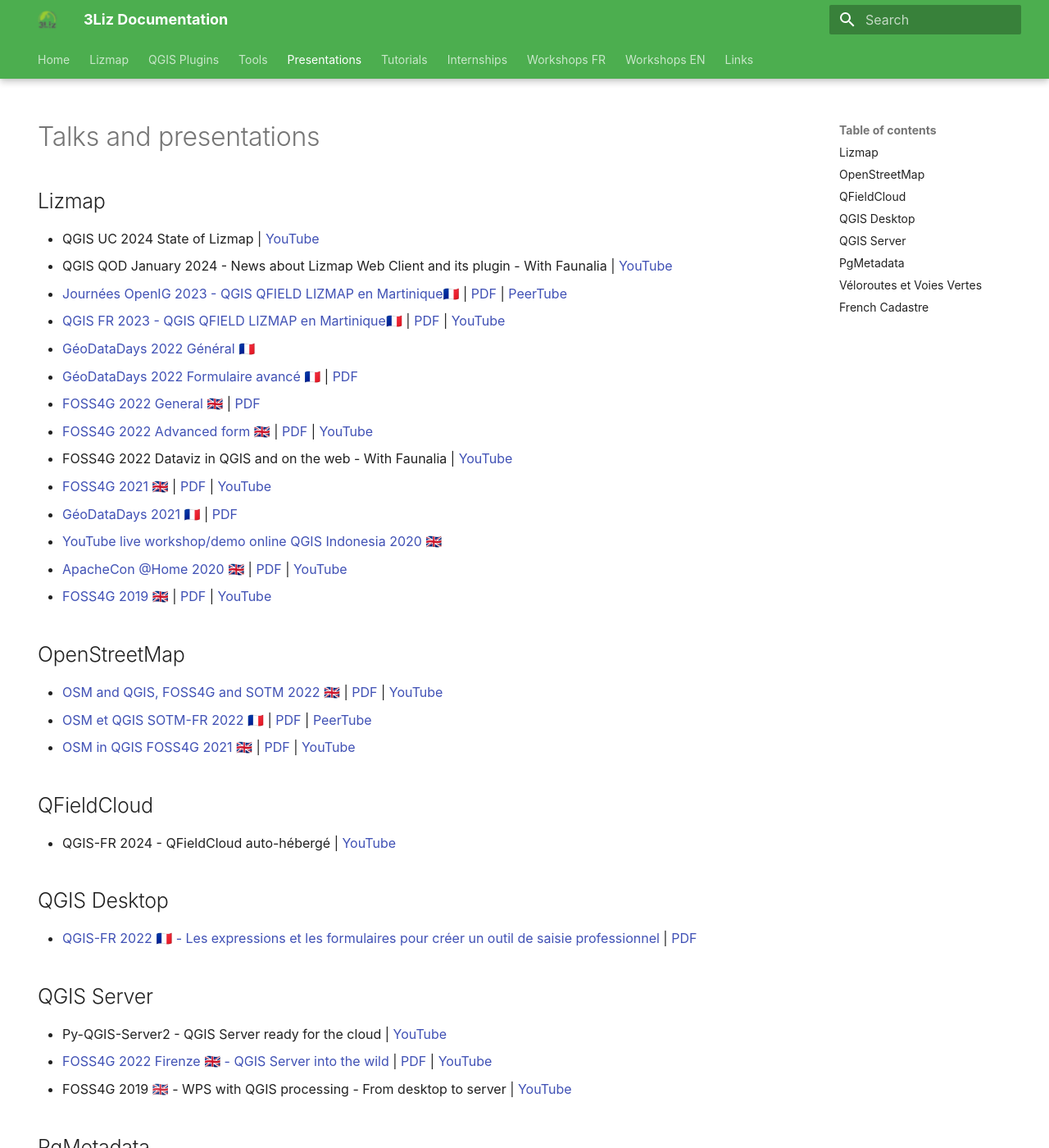
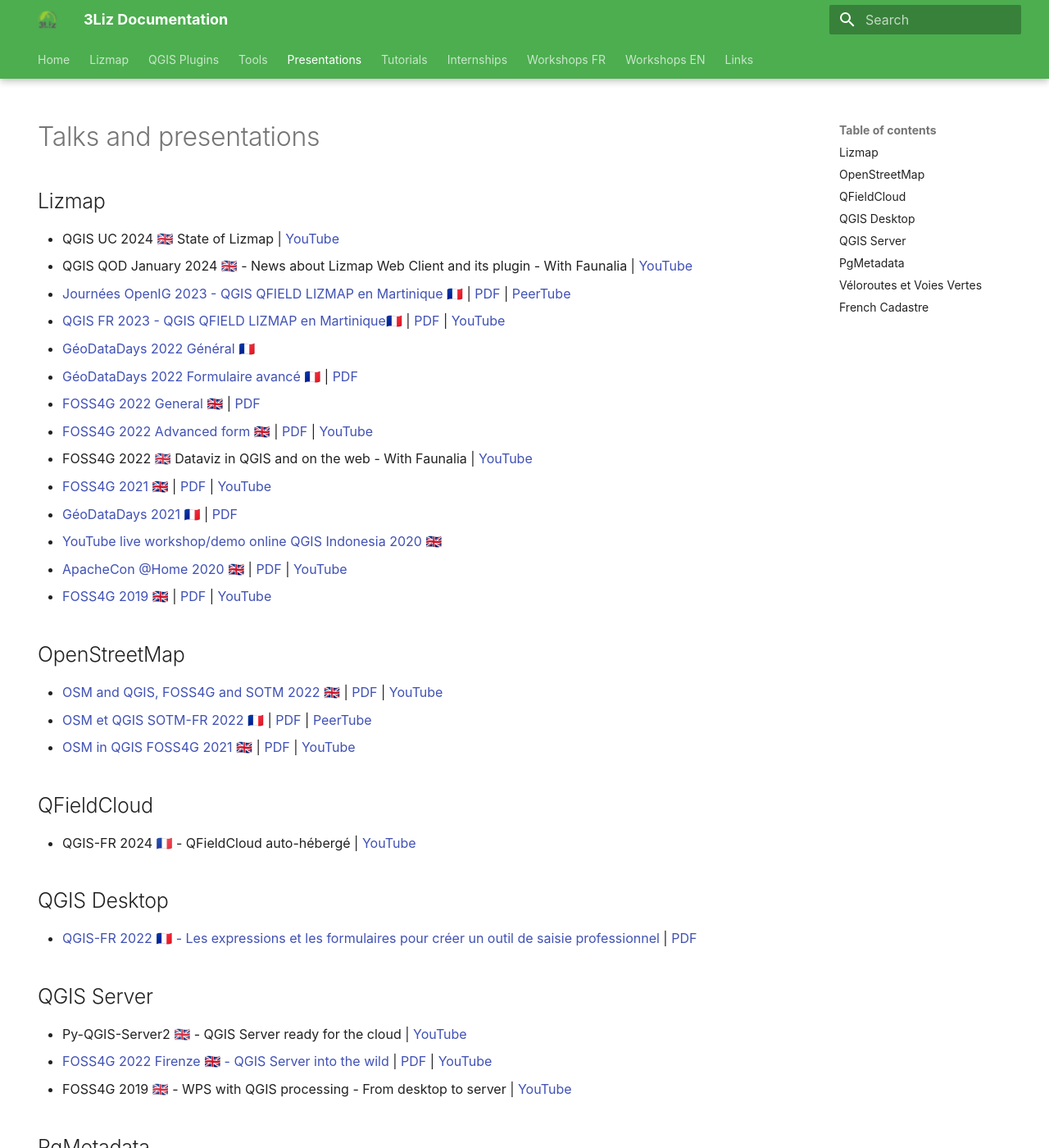
Before and after one commit to 3liz/3liz.github.io, an MkDocs documentation site: the page built from docs/talks.md, in a window 1280 px wide and 1400 px high. Shown: the whole window at 82% size. Built offline with MkDocs 1.6.1 and Material for MkDocs 9.7.7, drawn with Linux system fonts in a browser that asks for light colours; nearby versions of some CDN libraries; some of the changed text lies outside the part shown.

```diff
--- a/docs/talks.md
+++ b/docs/talks.md
@@ -7,11 +7,11 @@ hide:
 
 ## Lizmap
 
-* QGIS UC 2024 State of Lizmap
+* QGIS UC 2024 🇬🇧 State of Lizmap
   | [YouTube](https://www.youtube.com/watch?v=bntpf-yUNAo)
-* QGIS QOD January 2024 - News about Lizmap Web Client and its plugin - With Faunalia
+* QGIS QOD January 2024 🇬🇧 - News about Lizmap Web Client and its plugin - With Faunalia
   | [YouTube](https://www.youtube.com/watch?v=RYLLexGMVcQ)
-* [Journées OpenIG 2023 - QGIS QFIELD LIZMAP en Martinique🇫🇷](https://docs.3liz.org/presentations/2023-05-25_OPENIG_Lizmap_Carte_occupation_sol.html)
+* [Journées OpenIG 2023 - QGIS QFIELD LIZMAP en Martinique 🇫🇷](https://docs.3liz.org/presentations/2023-05-25_OPENIG_Lizmap_Carte_occupation_sol.html)
   | [PDF](https://docs.3liz.org/presentations/pdf/2023-05-25_OPENIG_Lizmap_Carte_occupation_sol.pdf)
   | [PeerTube](https://peertube.iriseden.eu/w/1cG3NrCHFuE9hC6aSzHdb5?start=7s)
 * [QGIS FR 2023 - QGIS QFIELD LIZMAP en Martinique🇫🇷](https://docs.3liz.org/presentations/2023-03-13_QGISFR_2023_SI_naturaliste_Martinique.html)
@@ -25,7 +25,7 @@ hide:
 * [FOSS4G 2022 Advanced form 🇬🇧](https://docs.3liz.org/presentations/2022-08_FOSS4G_Advanced_QGIS_forms_into_the_web_with_Lizmap.html)
   | [PDF](https://docs.3liz.org/presentations/pdf/2022-08_Foss4G_2022_Firenze_QGIS_Server_into_the_wild.pdf)
   | [YouTube](https://www.youtube.com/watch?v=yY2yygjPCEA)
-* FOSS4G 2022 Dataviz in QGIS and on the web - With Faunalia
+* FOSS4G 2022 🇬🇧 Dataviz in QGIS and on the web - With Faunalia
   | [YouTube](https://www.youtube.com/watch?v=LF1C2H4BPQc)
 * [FOSS4G 2021 🇬🇧](https://docs.3liz.org/presentations/2021-09-foss4g-lizmap.html)
   | [PDF](https://docs.3liz.org/presentations/pdf/FOSS4G-2021-Lizmap-Web-Client.pdf)
@@ -54,7 +54,7 @@ hide:
 
 ## QFieldCloud
 
-* QGIS-FR 2024 - QFieldCloud auto-hébergé
+* QGIS-FR 2024 🇫🇷 - QFieldCloud auto-hébergé
   | [YouTube](https://www.youtube.com/watch?v=NISp36T8A7c)
 
 ## QGIS Desktop
@@ -64,7 +64,7 @@ hide:
 
 ## QGIS Server
 
-* Py-QGIS-Server2 - QGIS Server ready for the cloud
+* Py-QGIS-Server2 🇬🇧 - QGIS Server ready for the cloud
   | [YouTube](https://www.youtube.com/watch?v=MtjxRIll4zs)
 * [FOSS4G 2022 Firenze 🇬🇧 - QGIS Server into the wild](https://docs.3liz.org/presentations/2022-08_Foss4G_2022_Firenze_QGIS_Server_into_the_wild.html)
   | [PDF](https://docs.3liz.org/presentations/pdf/2022-08_Foss4G_2022_Firenze_QGIS_Server_into_the_wild.pdf)
@@ -74,7 +74,7 @@ hide:
 
 ## PgMetadata
 
-* QGIS UC 2024
+* QGIS UC 2024 🇬🇧
   | [YouTube](https://www.youtube.com/watch?v=UgnZ6GwTfcg)
 * [FOSS4G 2022 Firenze 🇬🇧](https://docs.3liz.org/presentations/2022-08-Foss4G-Firenze-PgMetadata.html)
   | [PDF](https://docs.3liz.org/presentations/pdf/2022-08-Foss4G-Firenze-PgMetadata.pdf)
@@ -86,7 +86,7 @@ hide:
 
 ## Véloroutes et Voies Vertes
 
-* QGIS-FR 2024 - QGIS et les actions
+* QGIS-FR 2024 🇫🇷 - QGIS et les actions
   | [YouTube](https://www.youtube.com/watch?v=h2QBeU2XKBQ)
 
 ## French Cadastre
```
